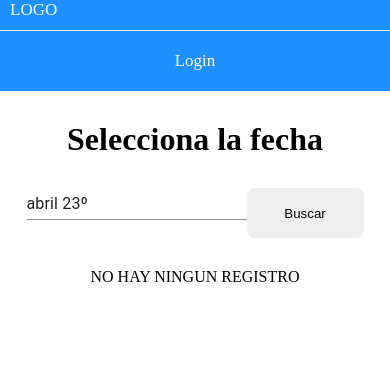
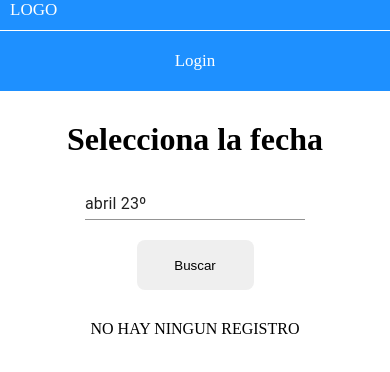
Before and after one commit to manrubben/TFG, a React (Create React App) app in the folder client/: page /personaDependiente/1/showRegistro in a window 390 px wide. Shown: the top 372 px of the page. Built offline with nearby package versions, Linux system fonts and the light colour scheme; no server answers.

Commit message:
Responsive CSS done.

```diff
--- a/client/src/App.css
+++ b/client/src/App.css
@@ -389,8 +389,8 @@ button {
   margin-bottom: 10px;
 }
 
-.buscar-registro-button {
-  margin-left: 30px;
+.search-button {
+  margin-top: 20px;
 }
 
 .modificar-registro-diario-button {
@@ -403,7 +403,8 @@ button {
   }
 
   .datepicker {
-    width: 70vw;
+    margin-left: 5vw;
+    margin-right: 5vw;
   }
 }
 
--- a/client/src/pages/ShowRegistro.js
+++ b/client/src/pages/ShowRegistro.js
@@ -33,13 +33,13 @@ function ShowRegistro() {
     return(
         <div className="App">
             <h1>Selecciona la fecha</h1>
-            <div>
+            <div className="datepicker">
                 <DatePicker value={fechaSeleccionada} onChange={setFechaSeleccionada}/>
-
-                <button onClick={() => {
+            </div>
+                <button className="search-button" onClick={() => {
                     showRegistro();
                 }}>Buscar</button>
-            </div>
+
 
             {registro && Object.entries(registro).length !== 0 &&
 
```
